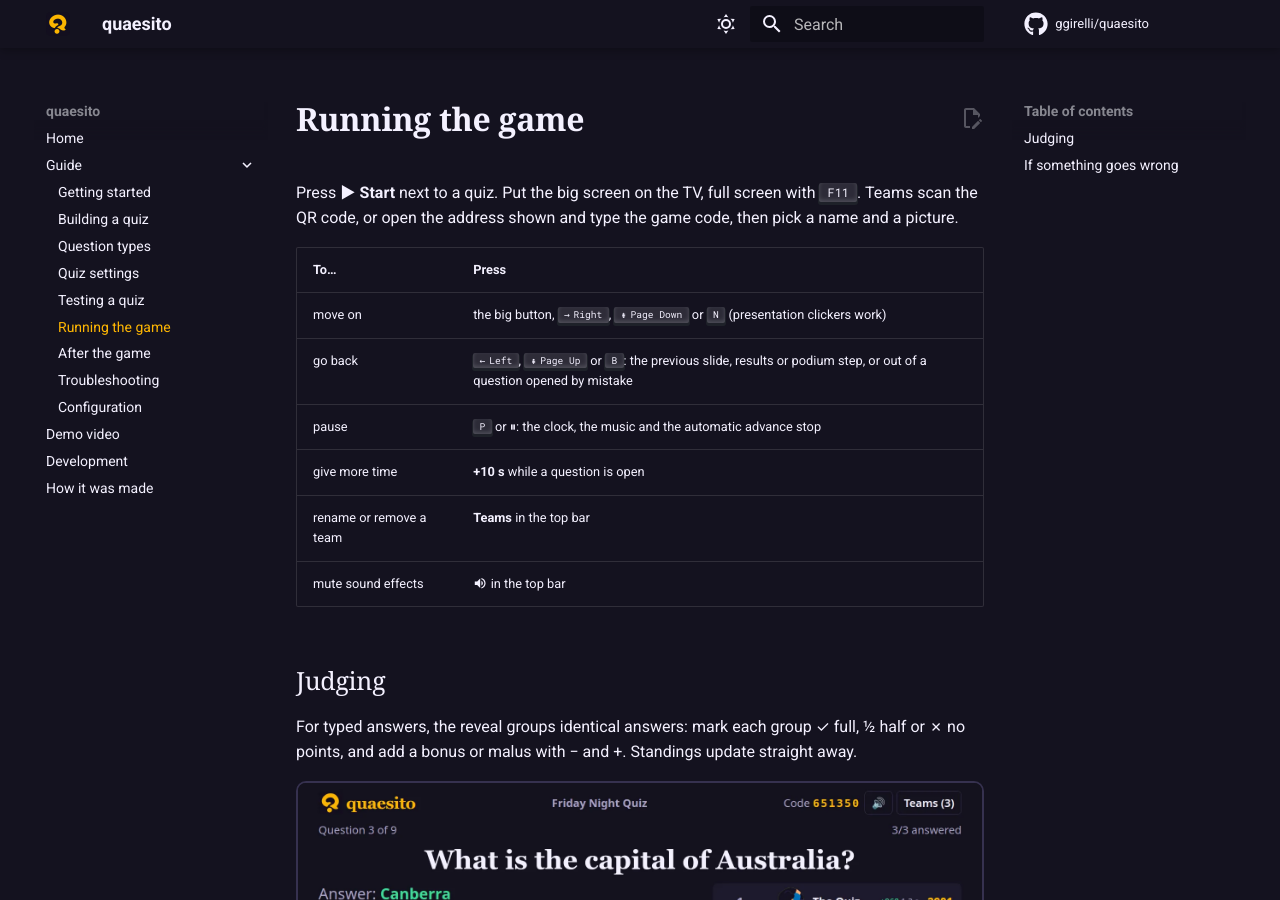
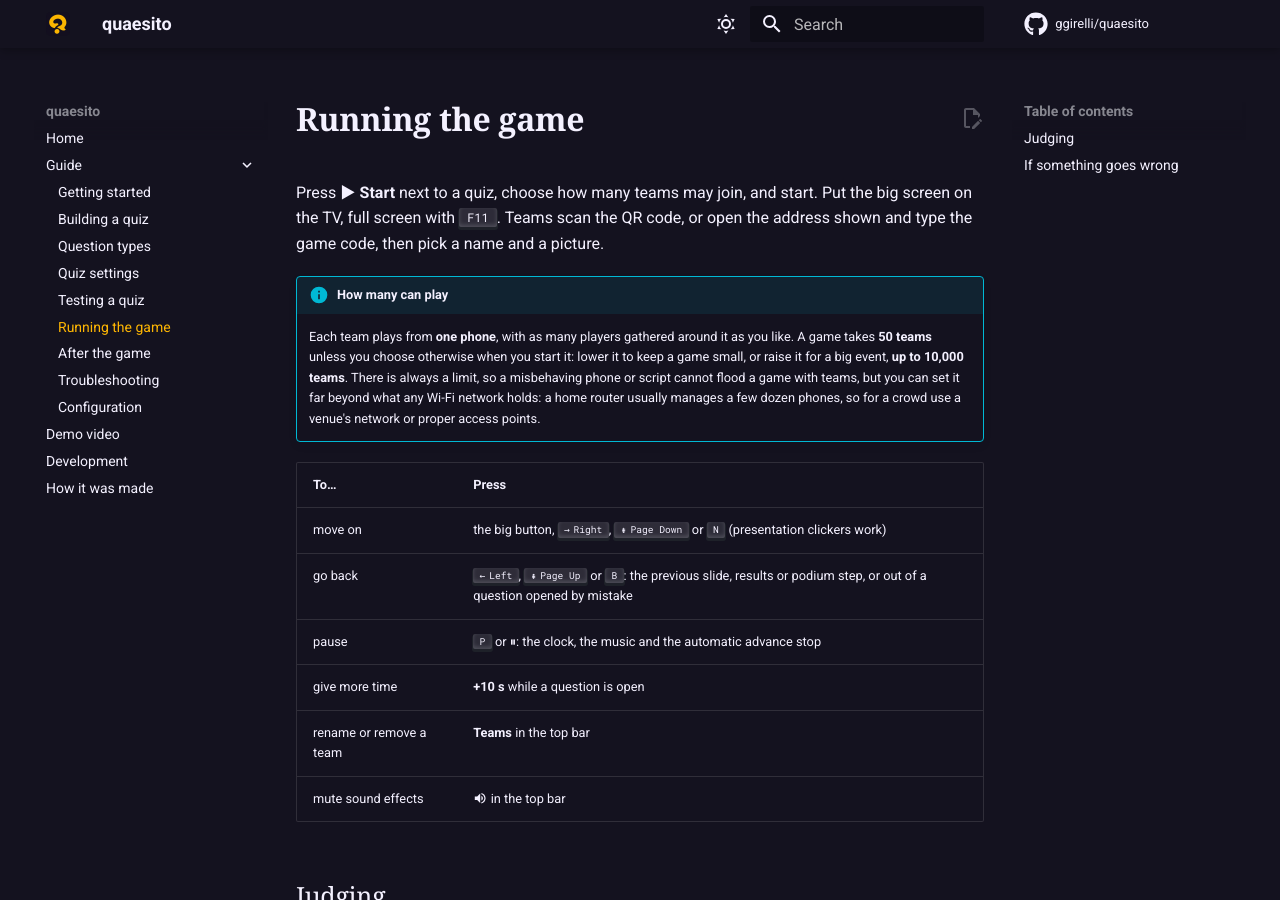
Before and after one commit to ggirelli/quaesito, an MkDocs documentation site: the page built from docs/running-the-game.md, in a window 1280 px wide and 900 px high. Built offline with MkDocs 1.6.1 and Material for MkDocs 9.7.7, drawn with Linux system fonts in a browser that asks for light colours; plug-ins that fetch from the network failed and are left out.

Commit message:
docs: how many teams can play, and plan step 63
Each team plays from one phone with any number of players; 50 teams by default, up to 10,000.
The plan gains step 63 (start a test from a chosen question or slide).

Co-Authored-By: Claude Opus 5.5 <noreply@anthropic.com>

```diff
--- a/docs/running-the-game.md
+++ b/docs/running-the-game.md
@@ -1,8 +1,16 @@
 # Running the game
 
-Press **▶ Start** next to a quiz. Put the big screen on the TV, full screen with ++f11++. Teams
-scan the QR code, or open the address shown and type the game code, then pick a name and a
-picture.
+Press **▶ Start** next to a quiz, choose how many teams may join, and start. Put the big screen
+on the TV, full screen with ++f11++. Teams scan the QR code, or open the address shown and type
+the game code, then pick a name and a picture.
+
+!!! info "How many can play"
+    Each team plays from **one phone**, with as many players gathered around it as you like. A
+    game takes **50 teams** unless you choose otherwise when you start it: lower it to keep a game
+    small, or raise it for a big event, **up to 10,000 teams**. There is always a limit, so a
+    misbehaving phone or script cannot flood a game with teams, but you can set it far beyond what
+    any Wi-Fi network holds: a home router usually manages a few dozen phones, so for a crowd use
+    a venue's network or proper access points.
 
 | To… | Press |
 |---|---|
```
Also changed, not shown: CHANGELOG.md (+1 -0 lines), docs/index.md (+1 -0 lines), planning/STATUS.md (+3 -4 lines).
